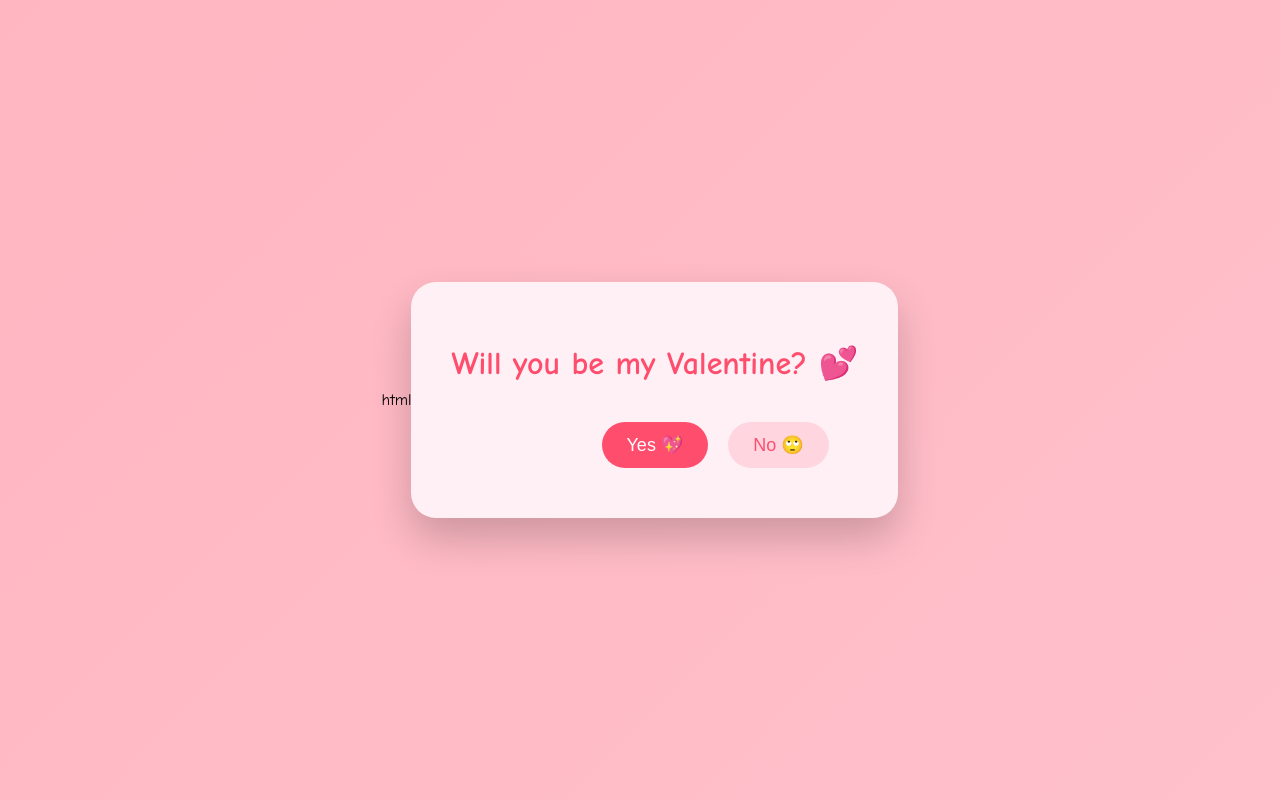
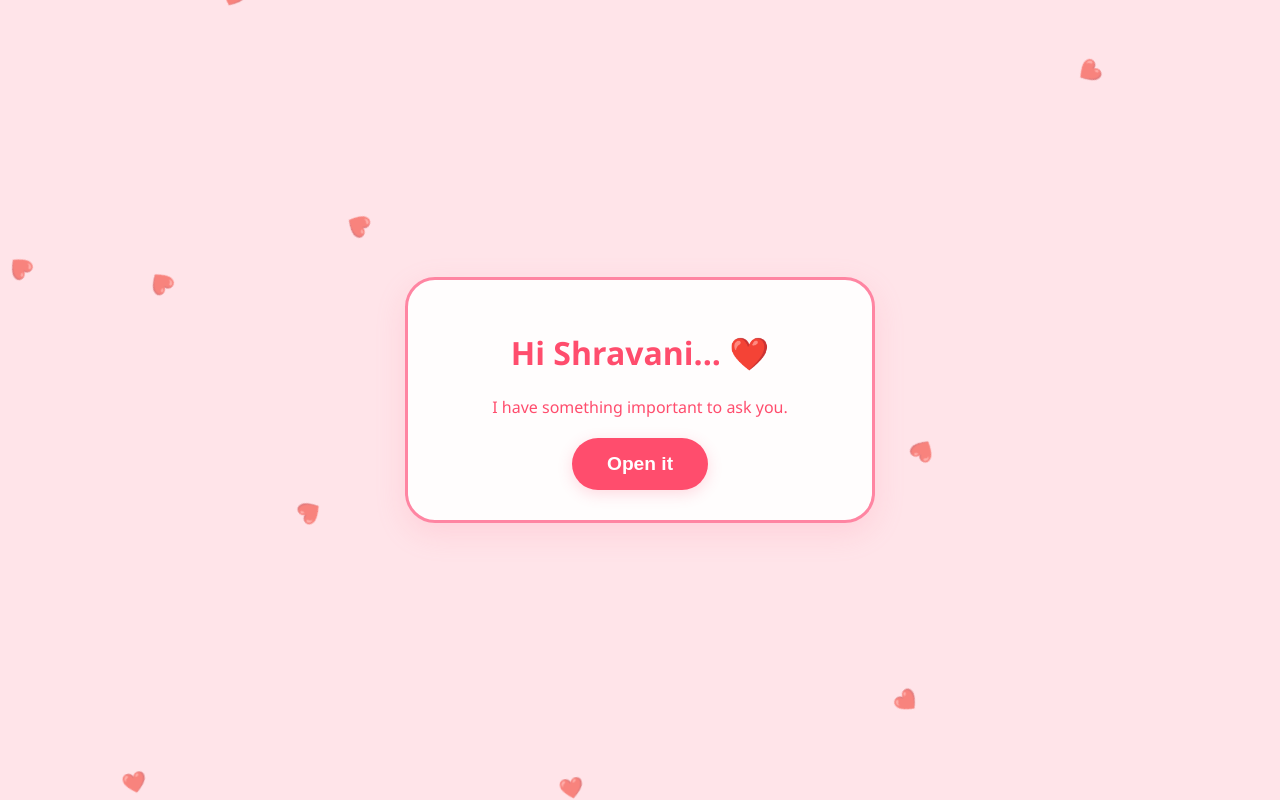
Before and after one commit to b4gkpb5k8t-netizen/Click-this-, a plain HTML site: page index.html in a window 1280 px wide. Drawn offline with Linux system fonts and the light colour scheme.

Commit message:
Add files via upload

```diff
--- a/index.html
+++ b/index.html
@@ -1,133 +1,204 @@
-html
-
 <!DOCTYPE html>
 <html lang="en">
 <head>
-  <meta charset="UTF-8" />
-  <title>Valentine 💖</title>
+    <meta charset="UTF-8">
+    <meta name="viewport" content="width=device-width, initial-scale=1.0">
+    <title>For Shravani ❤️</title>
     <style>
-    body {
+        :root {
+            --primary-pink: #ff85a2;
+            --soft-pink: #ffe4e9;
+            --deep-pink: #ff4d6d;
+            --white: #ffffff;
+        }
+
+        body, html {
             margin: 0;
-      height: 100vh;
-      background: linear-gradient(135deg, #ffb6c1, #ffc0cb);
+            padding: 0;
+            height: 100%;
+            width: 100%;
+            font-family: 'Segoe UI', Tahoma, Geneva, Verdana, sans-serif;
+            background-color: var(--soft-pink);
+            overflow: hidden;
             display: flex;
+            justify-content: center;
             align-items: center;
+            touch-action: none; /* Prevents scrolling while she tries to click 'No' */
+        }
+
+        #app-container {
+            text-align: center;
+            z-index: 10;
+            padding: 20px;
+            width: 100%;
+            max-width: 500px;
+        }
+
+        h1 {
+            color: var(--deep-pink);
+            font-size: 2rem;
+            margin-bottom: 20px;
+            text-shadow: 1px 1px var(--white);
+            line-height: 1.4;
+        }
+
+        .btn-container {
+            display: flex;
+            gap: 20px;
             justify-content: center;
-      font-family: 'Comic Sans MS', cursive;
-      overflow: hidden;
+            align-items: center;
+            margin-top: 30px;
+            position: relative;
+            min-height: 150px;
+        }
+
+        .btn {
+            padding: 15px 35px;
+            font-size: 1.2rem;
+            font-weight: bold;
+            border: none;
+            border-radius: 50px;
+            cursor: pointer;
+            transition: transform 0.2s, background-color 0.3s;
+            box-shadow: 0 4px 15px rgba(255, 77, 109, 0.2);
+            min-width: 100px;
+        }
+
+        #yes-btn {
+            background-color: var(--deep-pink);
+            color: white;
+            z-index: 5;
+        }
+
+        #no-btn {
+            background-color: var(--white);
+            color: var(--deep-pink);
+            position: absolute;
+            transition: all 0.1s ease;
+            z-index: 100;
         }
 
         .card {
-      background: #fff0f6;
-      padding: 40px;
-      border-radius: 25px;
-      text-align: center;
-      box-shadow: 0 20px 40px rgba(0,0,0,0.2);
+            background: rgba(255, 255, 255, 0.9);
+            padding: 30px;
+            border-radius: 30px;
+            box-shadow: 0 10px 30px rgba(255, 133, 162, 0.2);
+            border: 3px solid var(--primary-pink);
+            margin: 15px;
         }
 
-    h1 {
-      color: #ff4d6d;
-      margin-bottom: 30px;
+        #success-page {
+            display: none;
+            animation: fadeIn 0.5s ease;
         }
 
-    button {
-      font-size: 18px;
-      padding: 12px 25px;
-      border: none;
-      border-radius: 30px;
-      cursor: pointer;
-      margin: 10px;
+        @keyframes fadeIn {
+            from { opacity: 0; transform: scale(0.9); }
+            to { opacity: 1; transform: scale(1); }
         }
 
-    #yes {
-      background: #ff4d6d;
-      color: white;
+        .heart-animation {
+            width: 150px;
+            height: 150px;
+            margin: 0 auto 20px;
         }
 
-    #no {
-      background: #ffd6e0;
-      color: #ff4d6d;
-      position: absolute;
-    }
-
-    .celebrate {
+        /* Floating background hearts */
+        .floating-heart {
             position: fixed;
-      inset: 0;
-      background: pink;
-      display: none;
-      align-items: center;
-      justify-content: center;
-      flex-direction: column;
-      animation: pop 0.6s ease-in-out;
-    }
-
-    @keyframes pop {
-      from { transform: scale(0); }
-      to { transform: scale(1); }
-    }
-
-    .bear {
-  width: 180px;
-  animation: bounce 1s infinite;
-}
-
-    @keyframes bounce {
-      0%,100% { transform: translateY(0); }
-      50% { transform: translateY(-20px); }
-    }
-
-    .confetti {
-      position: absolute;
-      font-size: 25px;
-      animation: fall 3s linear infinite;
+            top: -10vh;
+            color: var(--primary-pink);
+            font-size: 20px;
+            user-select: none;
+            pointer-events: none;
+            z-index: 1;
+            animation: fall linear forwards;
+            opacity: 0.6;
         }
 
         @keyframes fall {
-      from { top: -10%; }
-      to { top: 110%; }
+            to { transform: translateY(110vh) rotate(360deg); }
         }
     </style>
 </head>
 <body>
 
-  <div class="card">
-    <h1>Will you be my Valentine? 💕</h1>
-    <button id="yes">Yes 💖</button>
-    <button id="no">No 🙄</button>
+    <div id="app-container">
+        <!-- Page 1: Greeting -->
+        <div id="page1" class="card">
+            <h1>Hi Shravani... ❤️</h1>
+            <p style="color: var(--deep-pink); margin-bottom: 20px;">I have something important to ask you.</p>
+            <button class="btn" id="yes-btn" onclick="nextPage()" style="position: static;">Open it</button>
         </div>
 
-  <div class="celebrate" id="celebrate">
-    <img class="bear" src="https://i.imgur.com/3ZQ3Z5F.png" alt="Cute Bear">
-    <h1>YAYYYYY!!! 💕🎉</h1>
+        <!-- Page 2: The Question -->
+        <div id="page2" class="card" style="display: none;">
+            <h1>Shravani, will you be my valentine?</h1>
+            <div class="btn-container">
+                <button id="yes-btn-main" class="btn" onclick="celebrate()" style="background-color: #ff4d6d; color: white;">Yes</button>
+                <button id="no-btn" class="btn">No</button>
+            </div>
+        </div>
+
+        <!-- Page 3: Success -->
+        <div id="success-page" class="card">
+            <div class="heart-animation">
+                <svg viewBox="0 0 100 100">
+                    <path fill="#ff4d6d" d="M50 90s-35-20-35-45c0-15 10-25 25-25 10 0 10 10 10 10s0-10 10-10c15 0 25 10 25 25 0 25-35 45-35 45z">
+                        <animateTransform attributeName="transform" type="scale" values="1;1.1;1" dur="0.6s" repeatCount="indefinite" />
+                    </path>
+                </svg>
+            </div>
+            <h1 style="color: #ff4d6d;">YAY! ❤️</h1>
+            <p style="color: #ff4d6d; font-weight: bold;">I'm so happy! I love you! 😘</p>
+        </div>
     </div>
 
     <script>
-    const noBtn = document.getElementById("no");
-    const yesBtn = document.getElementById("yes");
-    const celebrate = document.getElementById("celebrate");
+        // Create floating hearts
+        function createHeart() {
+            const heart = document.createElement('div');
+            heart.className = 'floating-heart';
+            heart.innerHTML = '❤️';
+            heart.style.left = Math.random() * 100 + 'vw';
+            heart.style.animationDuration = (Math.random() * 2 + 3) + 's';
+            document.body.appendChild(heart);
+            setTimeout(() => heart.remove(), 5000);
+        }
+        setInterval(createHeart, 400);
 
-    noBtn.addEventListener("mouseover", () => {
-      const x = Math.random() * (window.innerWidth - 100);
-      const y = Math.random() * (window.innerHeight - 50);
-      noBtn.style.left = x + "px";
-      noBtn.style.top = y + "px";
+        function nextPage() {
+            document.getElementById('page1').style.display = 'none';
+            document.getElementById('page2').style.display = 'block';
+        }
+
+        const noBtn = document.getElementById('no-btn');
+
+        function moveButton() {
+            const x = Math.random() * (window.innerWidth - noBtn.offsetWidth);
+            const y = Math.random() * (window.innerHeight - noBtn.offsetHeight);
+
+            noBtn.style.left = `${x}px`;
+            noBtn.style.top = `${y}px`;
+            noBtn.style.position = 'fixed';
+        }
+
+        // Run away logic
+        noBtn.addEventListener('mouseover', moveButton);
+        noBtn.addEventListener('touchstart', (e) => {
+            e.preventDefault();
+            moveButton();
         });
 
-    yesBtn.addEventListener("click", () => {
-      document.body.innerHTML = "";
-      document.body.appendChild(celebrate);
-      celebrate.style.display = "flex";
+        function celebrate() {
+            document.getElementById('page2').style.display = 'none';
+            document.getElementById('success-page').style.display = 'block';
 
-      for (let i = 0; i < 30; i++) {
-        const conf = document.createElement("div");
-        conf.className = "confetti";
-        conf.innerText = "💖";
-        conf.style.left = Math.random() * 100 + "%";
-        conf.style.animationDelay = Math.random() * 3 + "s";
-        document.body.appendChild(conf);
+            // Shower of hearts
+            for(let i=0; i<30; i++) {
+                setTimeout(createHeart, i * 100);
             }
-    });
+        }
     </script>
-
 </body>
 </html>
```
Lines whose indentation alone changed are shown as unchanged.
